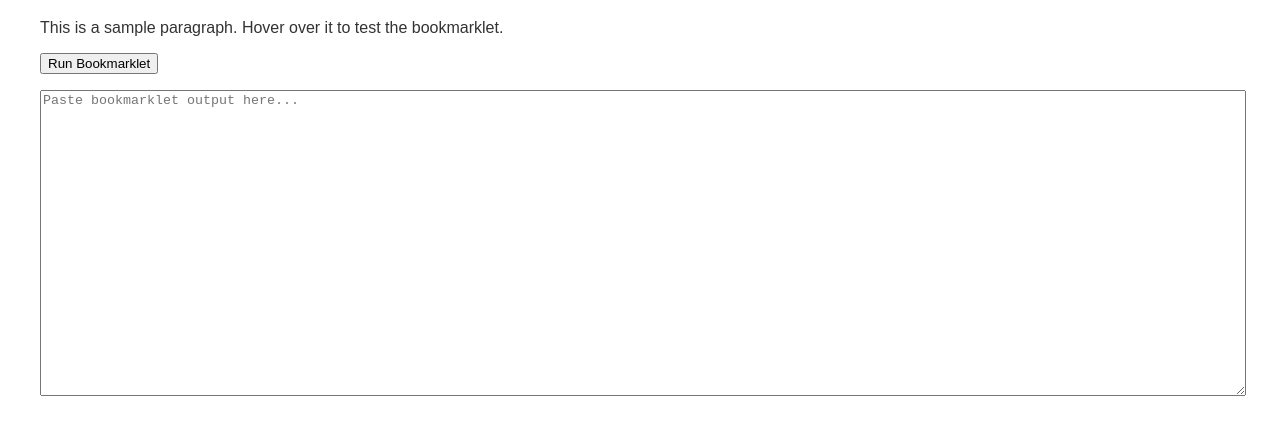
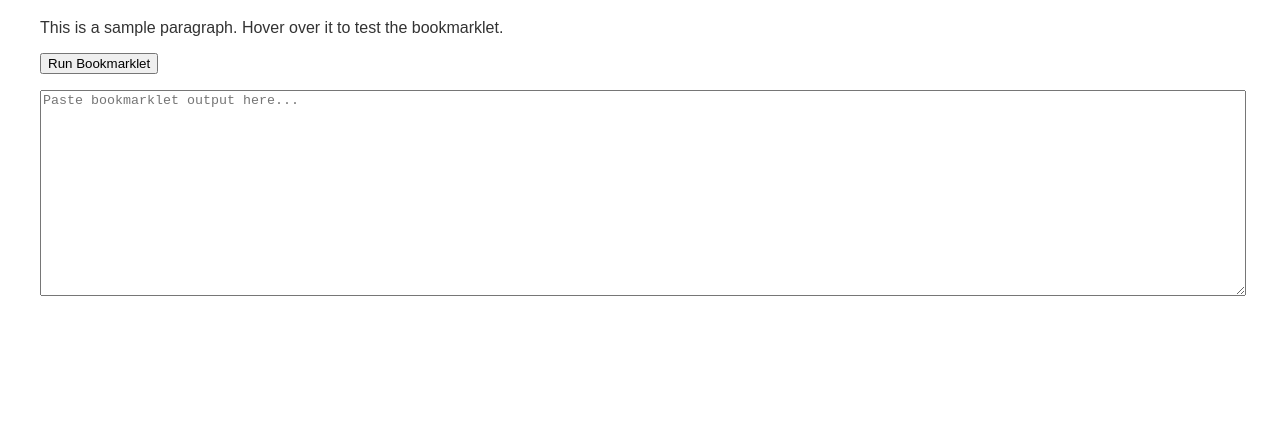
Before and after one commit to newmediapilot/bookmarklet-copy-node-context, a website: page index.html in a window 1280 px wide. Shown: the part 101-536 px from the top of the page. Drawn offline with Linux system fonts and the light colour scheme.

Commit message:
add large textarea beneath Run Bookmarklet

```diff
--- a/index.html
+++ b/index.html
@@ -13,7 +13,7 @@
   <p id="sample-text">This is a sample paragraph. Hover over it to test the bookmarklet.</p>
 
   <button id="run-bookmarklet">Run Bookmarklet</button>
-    <textarea id="result" rows="20" style="width:100%; margin-top:1rem;" placeholder="Paste bookmarklet output here..."></textarea>
+   <textarea id="result" style="width:100%; height:200px; margin-top:1rem;" placeholder="Paste bookmarklet output here..."></textarea>
 
   <script>
     // Bookmarklet code injected by generateIndex.js
```
